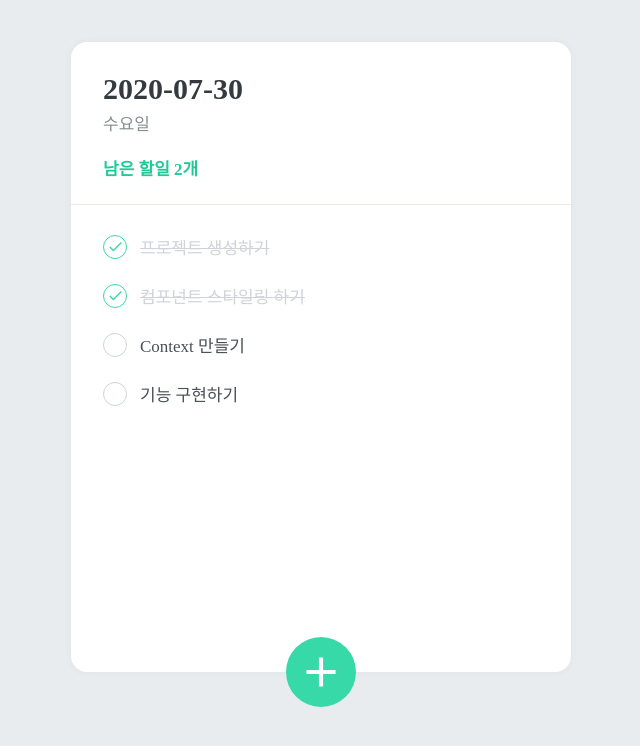
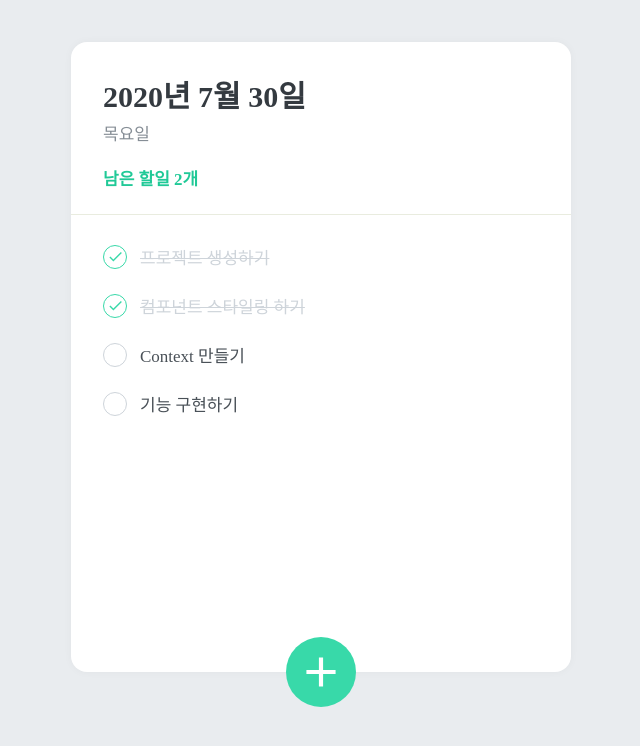
Before and after one commit to Elllin/react---Todo, a React (Create React App) app: page / in a window 1280 px wide. Shown: the top 746 px of the page, without its empty margins (319-959 px from the left). Built offline with nearby package versions, Linux system fonts and the light colour scheme.

Commit message:
Feat : 현재 날짜, 요일 표현

```diff
--- a/src/Components/TodoHead.js
+++ b/src/Components/TodoHead.js
@@ -2,10 +2,19 @@
 import styled from "styled-components";
 
 function TodoHead() {
+  const today = new Date();
+  const dateString = today.toLocaleDateString("ko-KR", {
+    year: "numeric",
+    month: "long",
+    day: "numeric",
+  });
+
+  const dayName = today.toLocaleDateString("ko-KR", { weekday: "long" });
+
   return (
     <HeadBlock>
-      <h1>2020-07-30</h1>
-      <div className="day">수요일</div>
+      <h1>{dateString}</h1>
+      <div className="day">{dayName}</div>
       <div className="tasks-left">남은 할일 2개</div>
     </HeadBlock>
   );
```
